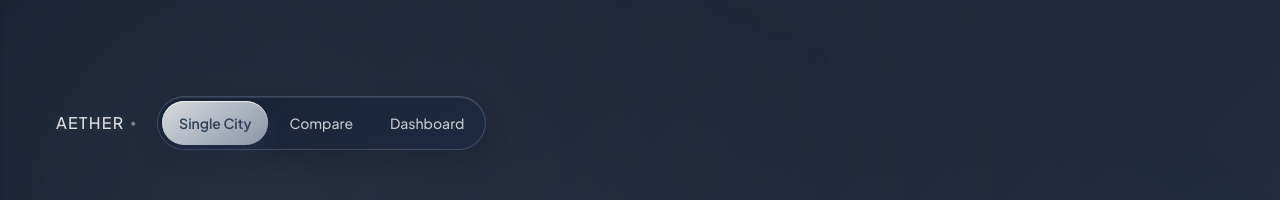
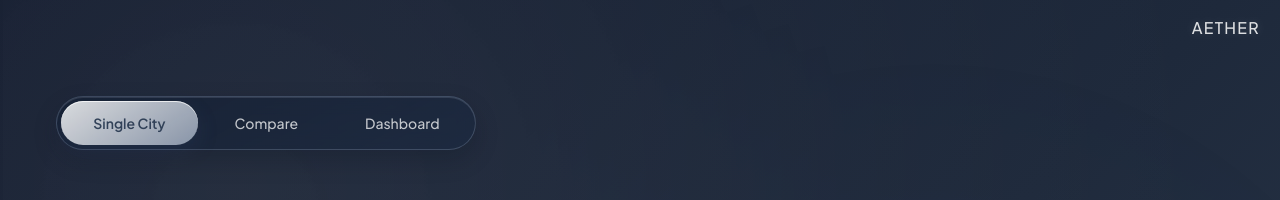
Before and after one commit to biprajitbhattacharya400-tech/weather-ai-api, a React (Vite) app in the folder frontend/: page / in a window 1280 px wide. Shown: the top 200 px of the page. Built offline with nearby package versions, Linux system fonts and the light colour scheme; no server answers.

Commit message:
placement of AETHER

```diff
--- a/frontend/src/App.jsx
+++ b/frontend/src/App.jsx
@@ -501,13 +501,7 @@ function App() {
 
   const topBar = (
     <div className="flex w-full flex-col items-start gap-4">
-      <div className="brand-tabs-row flex items-center gap-4 sm:gap-5">
-        <button type="button" className="brand-aether inline-flex items-center" aria-label="Aether brand">
-          <span className="brand-aether-text">Aether</span>
-          <span className="brand-aether-dot" aria-hidden="true">•</span>
-        </button>
-        <ModeTabs activeTab={activeTab} onChange={setActiveTab} />
-      </div>
+      <ModeTabs activeTab={activeTab} onChange={setActiveTab} />
 
       {activeTab === 'single' && hasSearched ? (
         <div className="w-full max-w-xl">
--- a/frontend/src/components/AppShell.jsx
+++ b/frontend/src/components/AppShell.jsx
@@ -123,6 +123,7 @@ function AppShell({ condition, topBar, hero, centerPanel, desktopPanel, mobilePa
       }}
     >
       <WeatherAtmosphere condition={condition} parallaxOffset={scrollY} suppressLineEffects={suppressLineEffects} />
+      <div className="aether-brand-corner" aria-label="Aether brand">AETHER</div>
       {showCursorGlow ? <div ref={cursorGlowRef} className="cursor-glow" /> : null}
 
       <div key={viewKey} className="view-pane-transition relative z-10 mx-auto w-full max-w-[1440px] flex-1 px-5 pb-8 pt-20 md:px-10 md:pt-24 lg:grid lg:grid-cols-[minmax(0,0.98fr)_minmax(320px,0.8fr)_minmax(320px,0.72fr)] lg:gap-8 lg:px-14 lg:pb-24 xl:gap-10">
--- a/frontend/src/index.css
+++ b/frontend/src/index.css
@@ -716,19 +716,11 @@ body {
   width: min(100%, 420px);
 }
 
-.brand-tabs-row {
-  white-space: nowrap;
-}
-
-.brand-aether {
-  background: transparent;
-  border: none;
-  padding: 0;
-  margin: 0;
-  cursor: default;
-}
-
-.brand-aether-text {
+.aether-brand-corner {
+  position: absolute;
+  top: 16px;
+  right: 20px;
+  z-index: 35;
   font-size: 16px;
   font-weight: 500;
   letter-spacing: 0.08em;
@@ -736,17 +728,12 @@ body {
   color: rgba(255, 255, 255, 0.85);
   text-shadow: 0 0 12px rgba(255, 255, 255, 0.15);
   transition: color 300ms ease, letter-spacing 300ms ease;
-}
-
-.brand-aether-dot {
-  margin-left: 0.36rem;
-  color: rgba(255, 255, 255, 0.4);
-  font-size: 12px;
-  line-height: 1;
+  user-select: none;
+  pointer-events: none;
 }
 
 @media (hover: hover) and (pointer: fine) {
-  .brand-aether:hover .brand-aether-text {
+  .aether-brand-corner:hover {
     color: rgba(255, 255, 255, 1);
     letter-spacing: 0.12em;
   }
@@ -1613,12 +1600,10 @@ body {
     padding: 0 20px;
   }
 
-  .brand-aether-text {
+  .aether-brand-corner {
     font-size: 14px;
-  }
-
-  .brand-aether-dot {
-    font-size: 11px;
+    top: 12px;
+    right: 14px;
   }
 
   .ambient-audio-panel {
```
